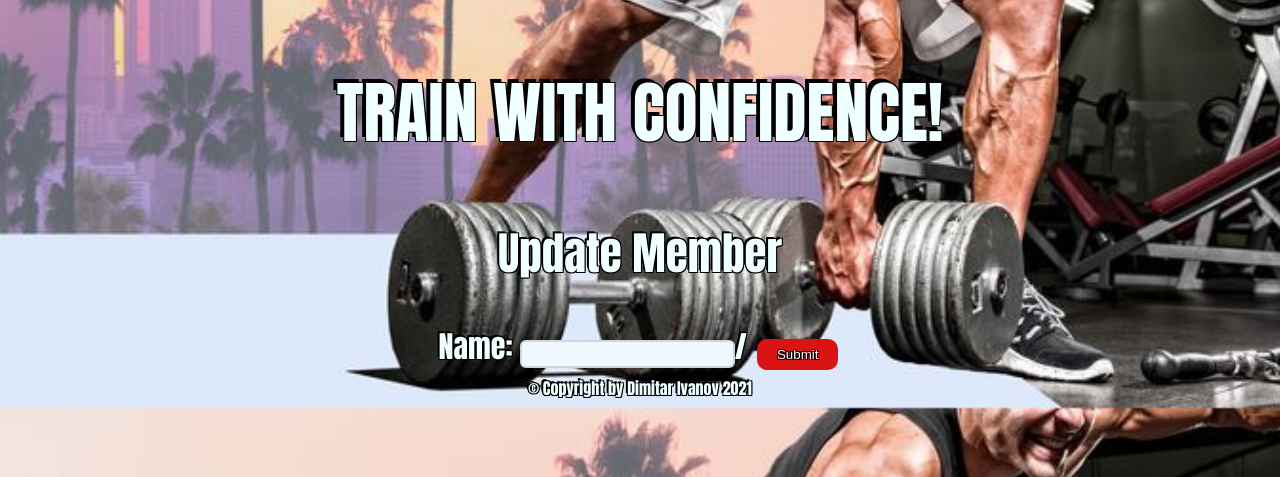
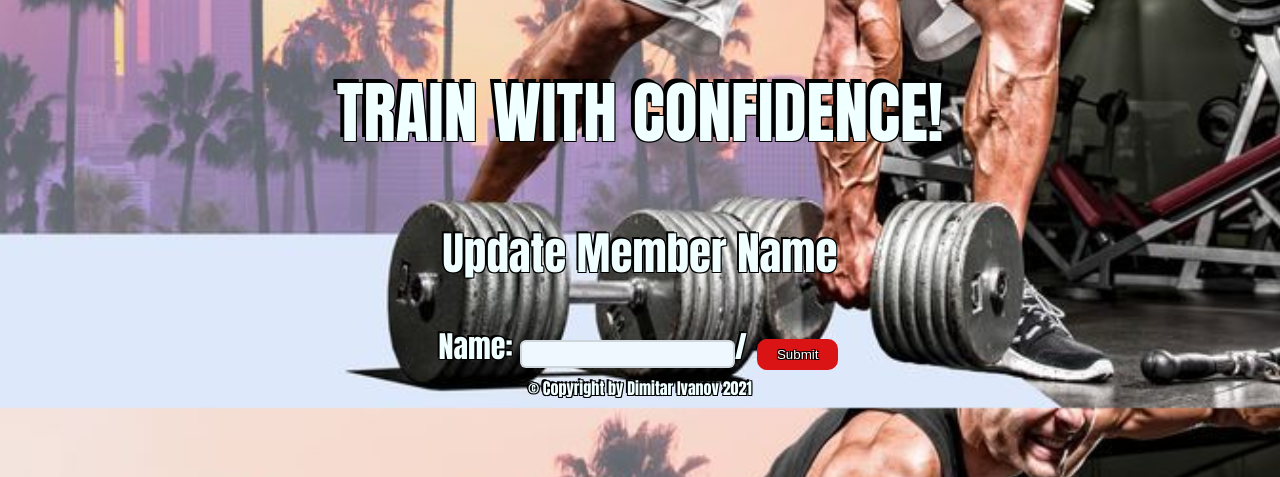
Before and after one commit to mitkousa/Gym_Project_W4, a Flask app: template templates/members/edit.html in a window 1280 px wide. Shown: the part 323-800 px from the top of the page. Run offline with Flask 2, Linux system fonts and the light colour scheme; the template is opened without the code that fills it, so the values that code supplies are empty.

Commit message:
edit member changed to Update Member Name

```diff
--- a/templates/members/edit.html
+++ b/templates/members/edit.html
@@ -2,7 +2,7 @@
 {% block content %}
 
 <div class="edit_member">
-<h2>Update Member</h2>
+<h2>Update Member Name</h2>
 
 <form action="/members/{{ member.id }}" method="POST">
     <div>
```
